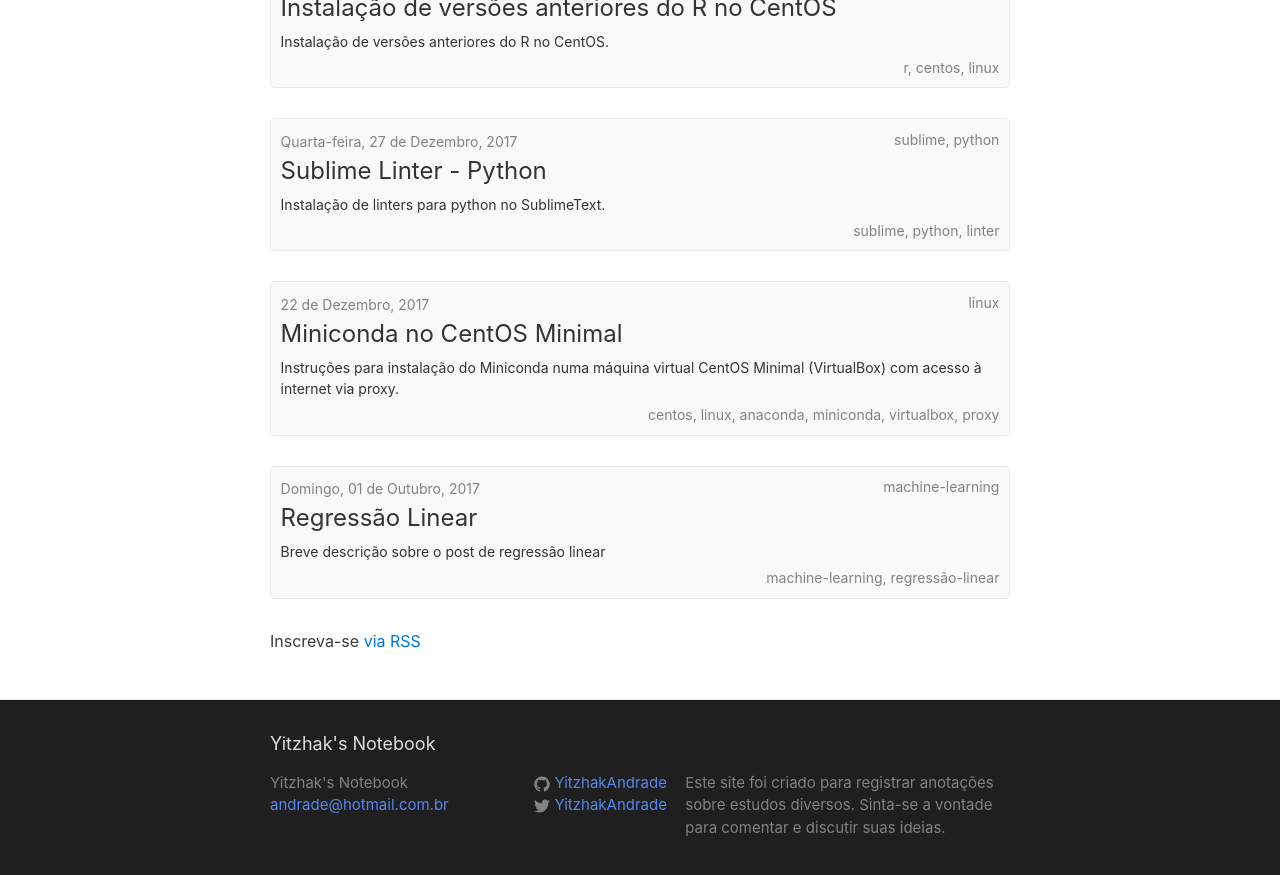
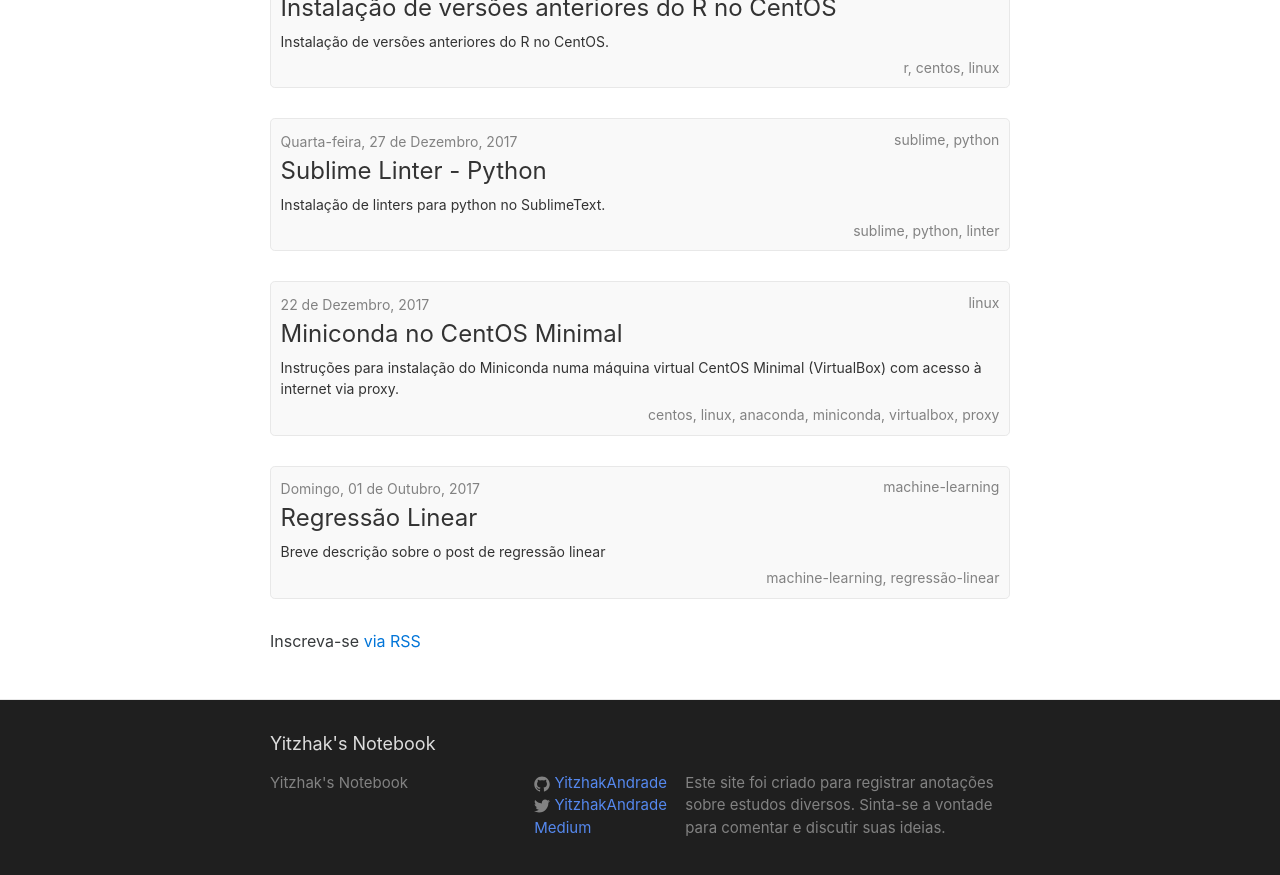
Before and after one commit to ZackStone/notebook, a Jekyll site: the page built from index.html, in a window 1280 px wide and 900 px high, scrolled down 991 px. Shown: the top 875 px of the window. Built offline with Jekyll 4.4.1, drawn with Linux system fonts in a browser that asks for light colours.

Commit message:
Update _config.yml

```diff
--- a/_config.yml
+++ b/_config.yml
@@ -7,7 +7,6 @@
 
 # Site settings
 title: Yitzhak's Notebook
-email: andrade@hotmail.com.br
 description: > # this means to ignore newlines until "baseurl:"
   Este site foi criado para registrar anotações sobre estudos diversos.
   Sinta-se a vontade para comentar e discutir suas ideias.
@@ -15,6 +14,7 @@ baseurl: "/notebook" # the subpath of your site, e.g. /blog
 url: "https://YitzhakAndrade.github.io/notebook" # the base hostname & protocol for your site
 twitter_username: YitzhakAndrade
 github_username:  YitzhakAndrade
+medium_username:  YitzhakAndrade
 
 # Build settings
 markdown: kramdown
```
